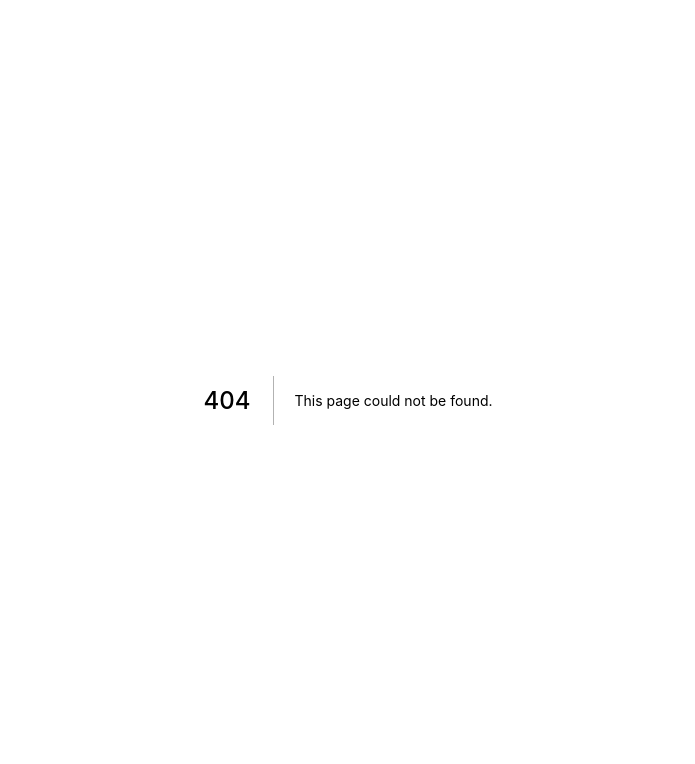
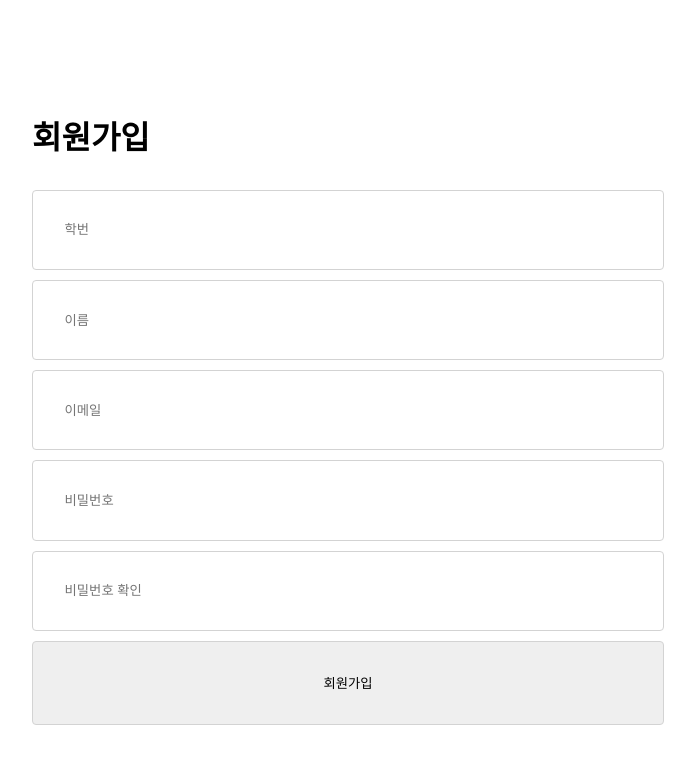
Before and after one commit to modern-agile-team/dongurami-front, a Next.js app: page /signup in a window 1280 px wide. Before the commit this address had no page. Shown: the top 764 px of the page, without its empty margins (292-987 px from the left). Built offline with nearby package versions, Linux system fonts and the light colour scheme.

Commit message:
Add(junsang/signup): 회원가입 페이지 생성

```diff
--- /dev/null
+++ b/src/components/SignUp/SignUp.js
@@ -0,0 +1,12 @@
+import styles from './SignUp.module.css'
+import SignUpForm from './SignUpForm';
+
+function SignUp() {
+  return (
+  <div className={styles.container}>
+    <SignUpForm />
+  </div>
+  );
+}
+
+export default SignUp;
--- /dev/null
+++ b/src/components/SignUp/SignUp.module.css
@@ -0,0 +1,6 @@
+.container {
+  display: flex;
+  height: 100vh;
+  justify-content: center;
+  align-items: center;
+}
--- /dev/null
+++ b/src/components/SignUp/SignUpForm.js
@@ -0,0 +1,17 @@
+import styles from './SignUpForm.module.css';
+
+function SignUpForm() {
+  return (
+    <form className={styles.form}>
+      <h1>회원가입</h1>
+      <input className={styles.input} type="number" placeholder="학번" />
+      <input className={styles.input} type="text" placeholder="이름" />
+      <input className={styles.input} type="email" placeholder="이메일" />
+      <input className={styles.input} type="password" placeholder="비밀번호" />
+      <input className={styles.input} type="password" placeholder="비밀번호 확인" />
+      <input className={styles.input} type="submit" value="회원가입" />
+    </form>
+  );
+}
+
+export default SignUpForm;
--- /dev/null
+++ b/src/components/SignUp/SignUpForm.module.css
@@ -0,0 +1,17 @@
+.form {
+  display: flex;
+  flex-direction: column;
+  gap: 10px;
+  width: 50%;
+}
+
+.input {
+  padding: 5%;
+  border: 1px solid lightgray;
+  border-radius: 0.25rem;
+}
+.input::-webkit-inner-spin-button,
+.input::-webkit-outer-spin-button {
+  -webkit-appearance: none;
+  margin: 0;
+}
--- /dev/null
+++ b/src/pages/signup.js
@@ -0,0 +1,7 @@
+import SignUp from '../components/SignUp/SignUp';
+
+function signup() {
+  return <SignUp />;
+}
+
+export default signup;
```
